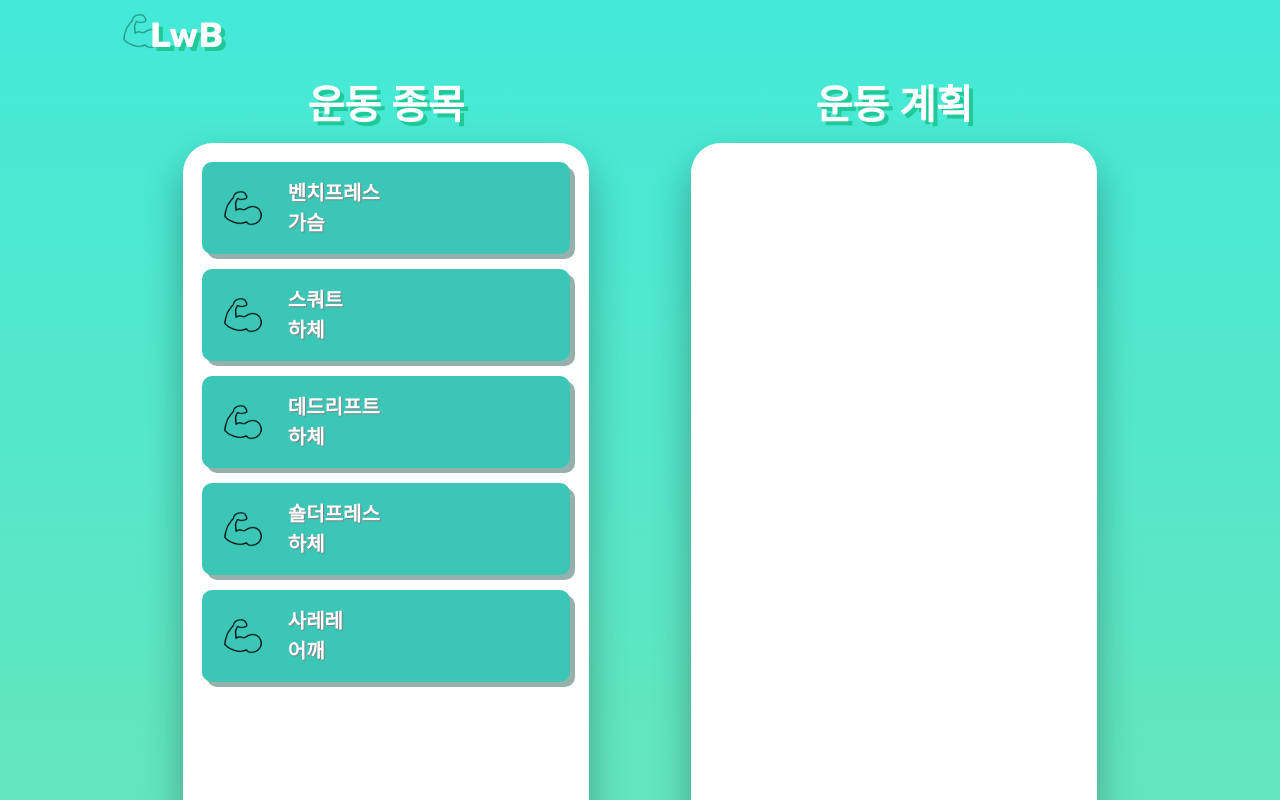
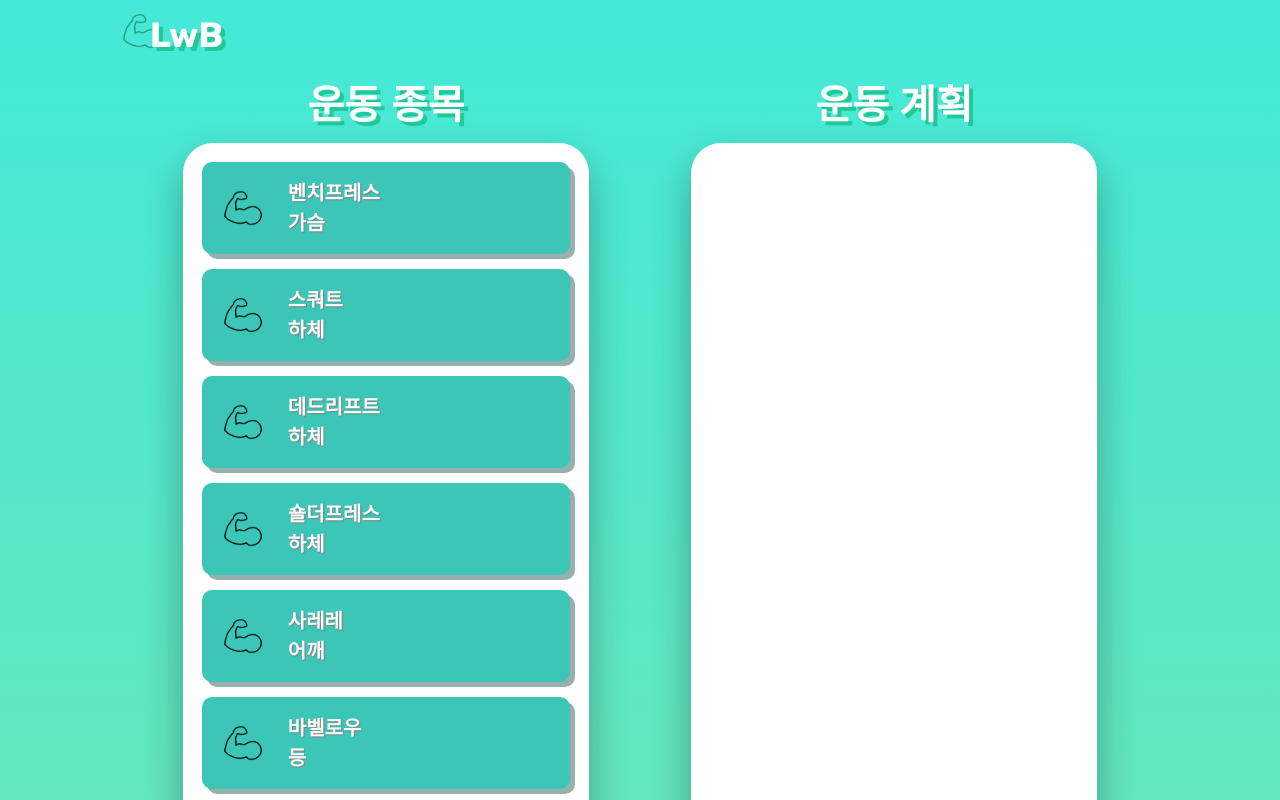
Before and after one commit to dwhddnjs/LwB_react-dnd, a React (Create React App) app: page /plan in a window 1280 px wide. Built offline with nearby package versions, Linux system fonts and the light colour scheme.

Commit message:
add data

```diff
--- a/src/components/HomePage/HomePage.js
+++ b/src/components/HomePage/HomePage.js
@@ -22,7 +22,7 @@ function HomePage() {
             <p>
               다양한 웨이트 운동 종목과 운동 세트수를 정한 후 마우스 드래그로
               추가 삭제하여 본인에게 맞는 체계적인 운동루틴을 계획하고 실천하여
-              근성장을 이뤄봅시다 .
+              근성장을 이뤄봅시다.
             </p>
             <button onClick={goToPlan}>Get Started</button>
           </div>
--- a/src/components/PlanPage/PlanPage.js
+++ b/src/components/PlanPage/PlanPage.js
@@ -13,6 +13,7 @@ const workOutList = [
   { id: uuid(), name: "데드리프트", target: "하체" },
   { id: uuid(), name: "숄더프레스", target: "하체" },
   { id: uuid(), name: "사레레", target: "어깨" },
+  { id: uuid(), name: "바벨로우", target: "등" },
 ];
 
 const workOutTitle = {
```
